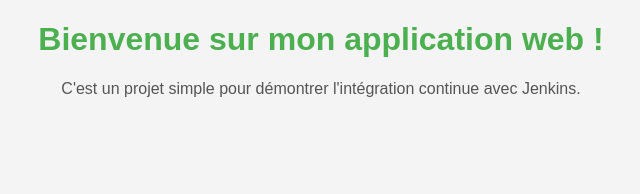
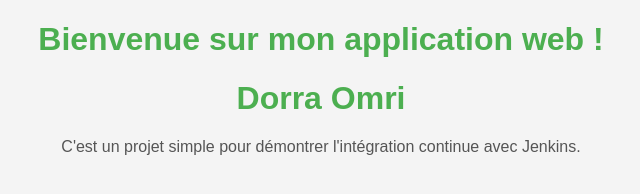
Before and after one commit to DorraOmri/TP2_Jenkins_Git, a plain HTML site: page index.html in a window 1280 px wide. Shown: the whole page, without its empty margins (319-959 px from the left). Drawn offline with Linux system fonts and the light colour scheme.

Commit message:
Update index.html

```diff
--- a/index.html
+++ b/index.html
@@ -9,6 +9,7 @@
 </head>
 <body>
     <h1>Bienvenue sur mon application web !</h1>
+    <h1>Dorra Omri</h1>
     <p>C'est un projet simple pour démontrer l'intégration continue avec Jenkins.</p>
 </body>
 </html>
```
